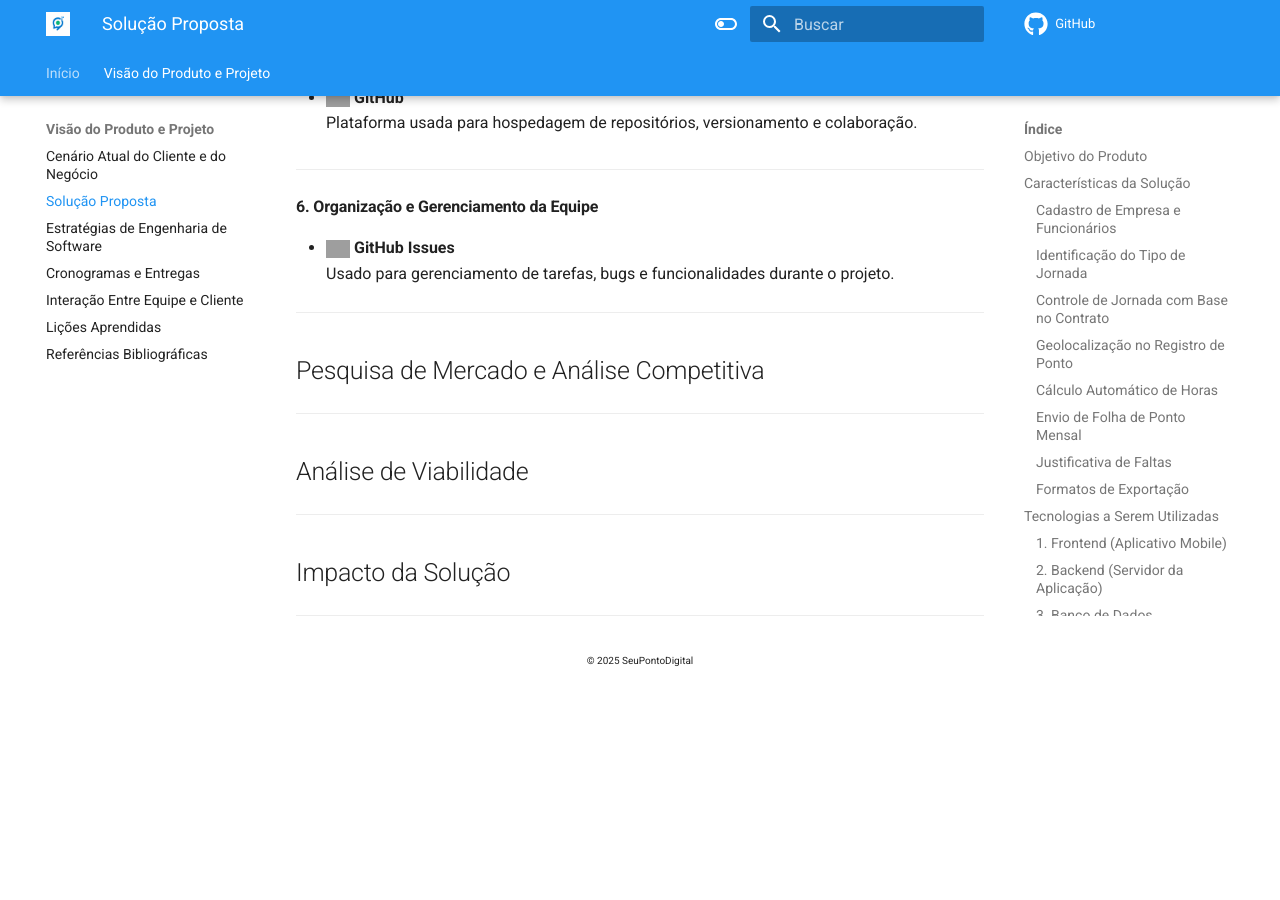
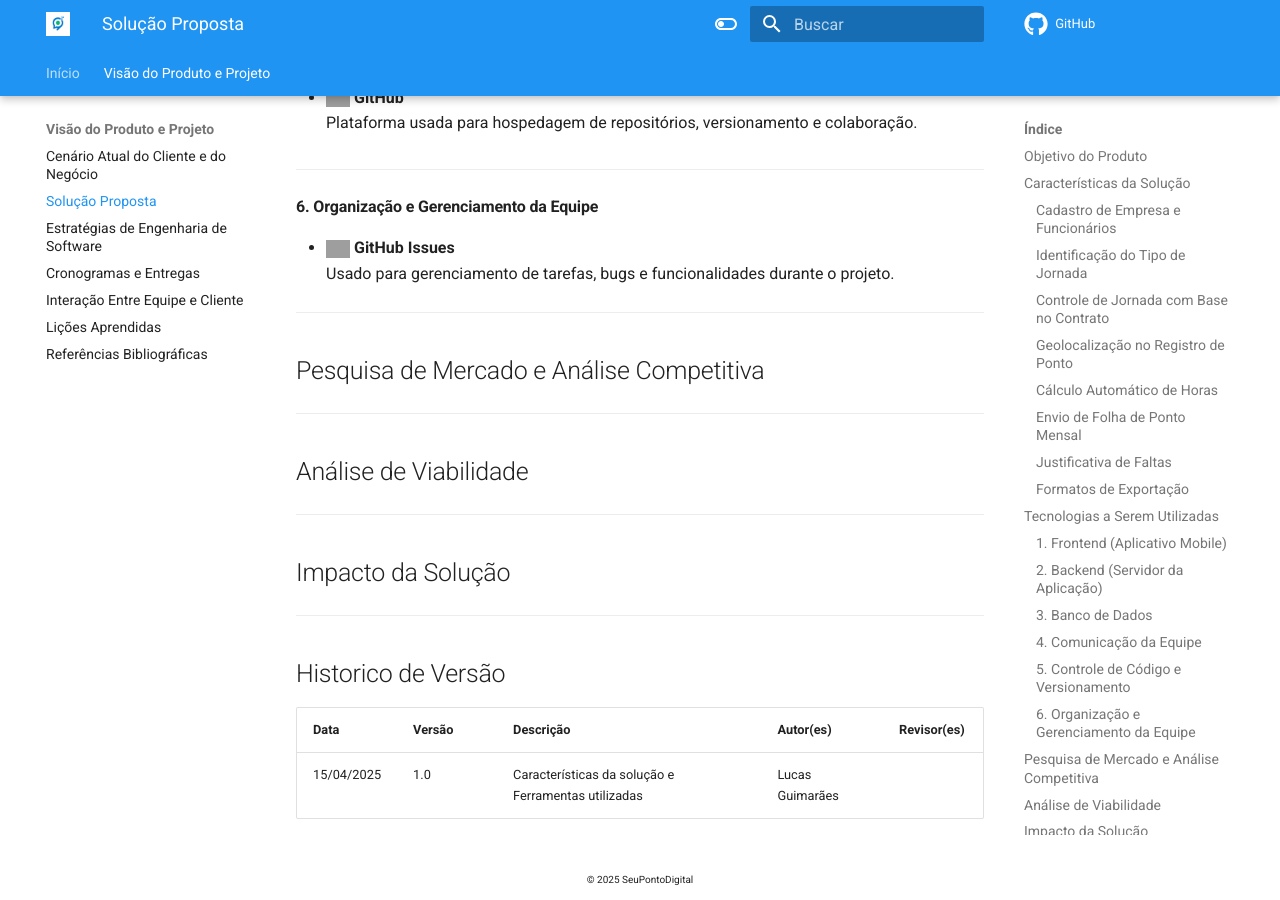
Before and after one commit to mdsreq-fga-unb/2025.1-T01-SeuPontoDigital, an MkDocs documentation site: the page built from docs/doc-visao/top2.md, in a window 1280 px wide and 900 px high, scrolled down 2821 px. Built offline with MkDocs 1.6.1 and Material for MkDocs 9.7.7, drawn with Linux system fonts in a browser that asks for light colours; comment, search, counter and statistics services are not loaded; before the commit the page ends 3502 px from its top, so only the background shows below that; grey boxes are pictures that could not be loaded.

Commit message:
docs: historico de versao da solucao proposta

```diff
--- a/docs/doc-visao/top2.md
+++ b/docs/doc-visao/top2.md
@@ -124,3 +124,8 @@ Relatórios mensais podem ser enviados por e-mail ou baixados nos formatos:
 ---
 ## Impacto da Solução
 ---
+
+## Historico de Versão
+Data     | Versão | Descrição | Autor(es) | Revisor(es)
+-------- | ------ | --------- | ----- | ---------
+15/04/2025 | 1.0 | Características da solução e Ferramentas utilizadas | Lucas Guimarães |
```
